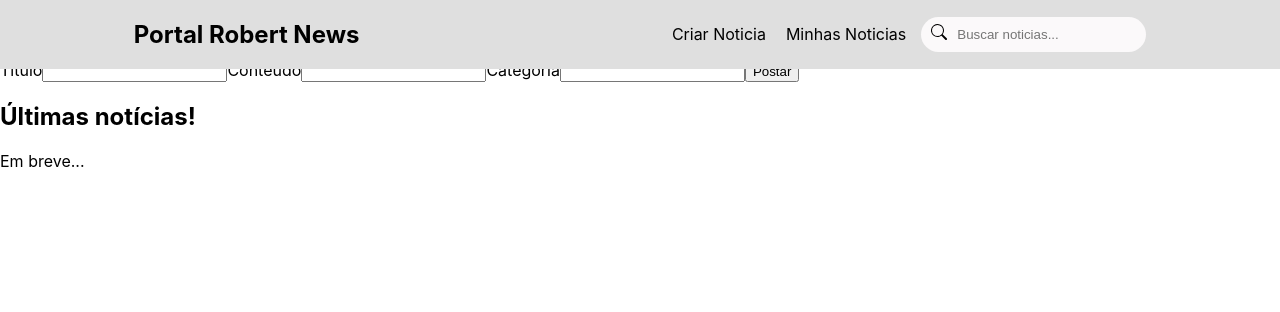
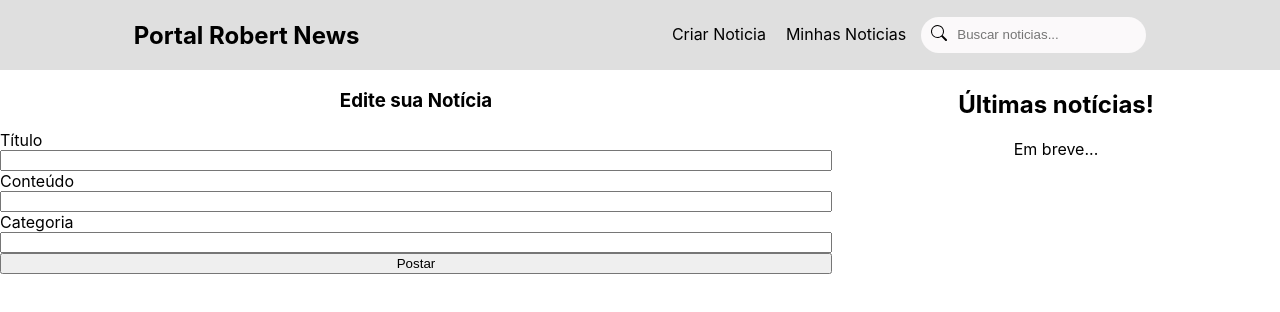
Before and after one commit to RobertRodriguesMartins/blog-posts-front-deploy, a React (Create React App) app in the folder frontend/: page /news/create in a window 1280 px wide. Shown: the top 312 px of the page. Built offline with nearby package versions, Linux system fonts and the light colour scheme; no server answers.

Commit message:
STYLE: css update

```diff
--- a/frontend/src/index.css
+++ b/frontend/src/index.css
@@ -22,6 +22,11 @@ a {
   display: flex;
   justify-content: space-around;
   align-items: center;
+  height: 70px;
+}
+
+.nav-menu h2 {
+  margin: 0;
 }
 
 .nav-menu ul {
@@ -157,3 +162,35 @@ a {
   align-items: center;
   display: flex;
 }
+
+.app-news-create-wrapper {
+  height: 100%;
+  display: flex;
+  flex-direction: column;
+}
+
+.app-news-create-form-wrapper {
+  margin-top: 70px;
+  display: flex;
+  height: 100%;
+}
+
+.app-news-create-form-wrapper form {
+  display: flex;
+  flex-direction: column;
+  width: 100%;
+}
+
+.app-news-create-form-wrapper section {
+  display: flex;
+  flex-grow: 1;
+  flex-direction: column;
+  align-items: center;
+  width: 60%;
+}
+
+.app-news-create-lastnews {
+  display: flex;
+  flex-direction: column;
+  flex-basis: 30%;
+}
```
